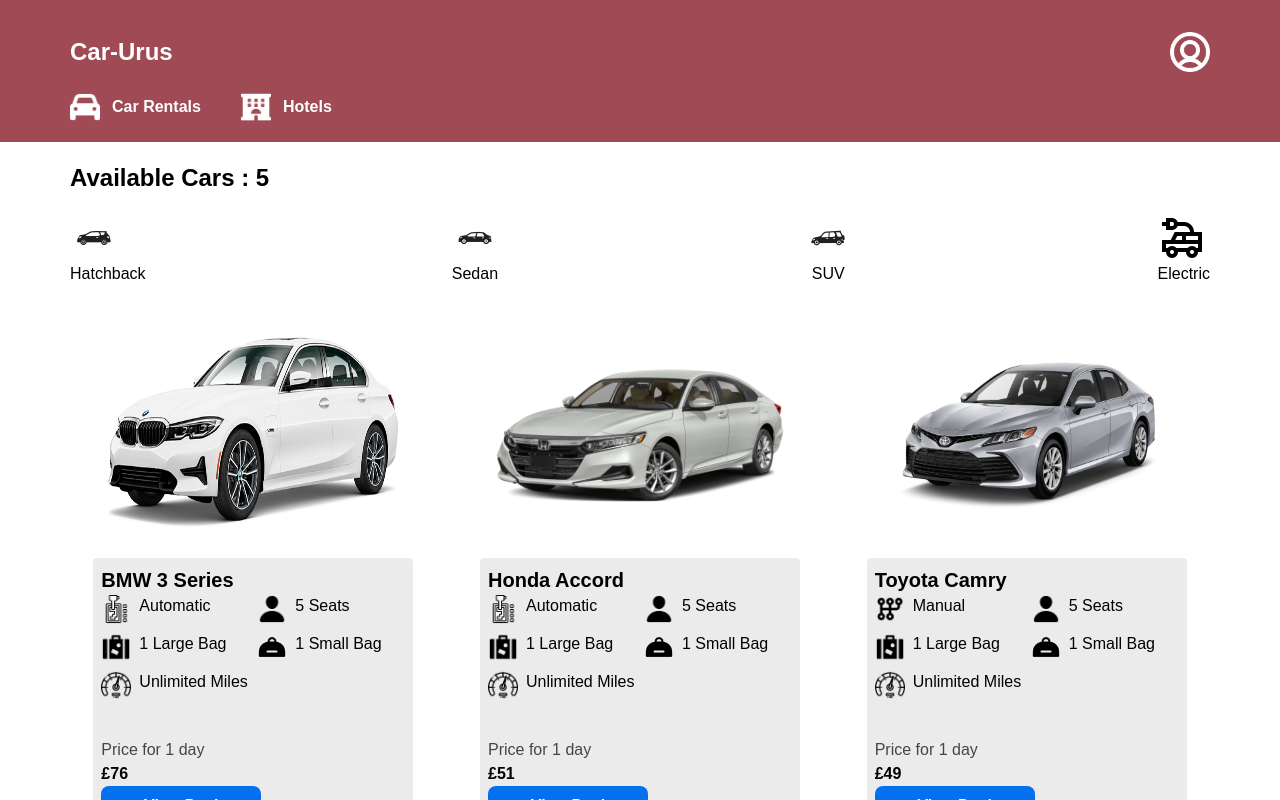
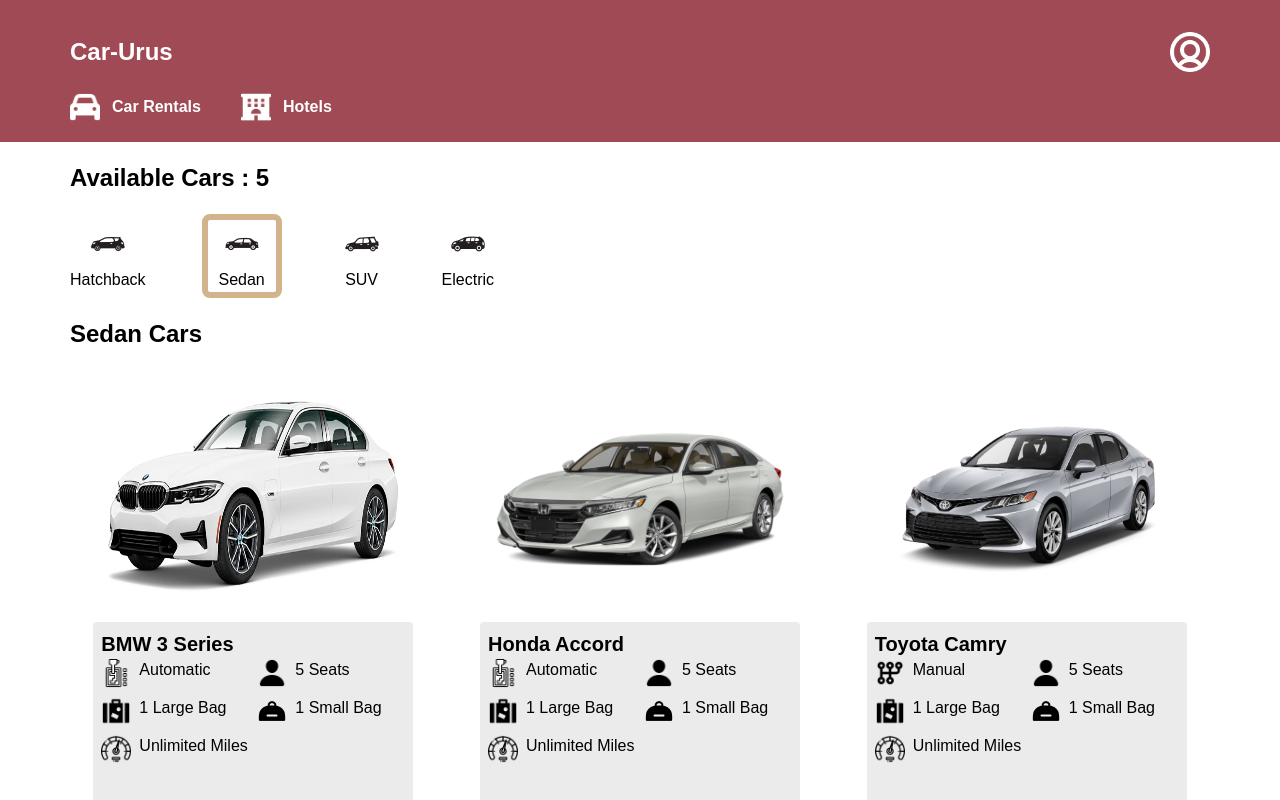
Before and after one commit to MarcioLopes451/car-urus, a React (Vite) app: page /car-urus/cars in a window 1280 px wide. Both pictures are taken after a click on the button "Sedan". Shown: the top 800 px of the page. Built offline with nearby package versions, Linux system fonts and the light colour scheme.

Commit message:
add:desktop screen updated

```diff
--- a/src/components/Footer/Footer.jsx
+++ b/src/components/Footer/Footer.jsx
@@ -11,7 +11,7 @@
       <div className="px-[40px] pt-8 text-center">
         <h2 className="font-bold text-2xl">Car-Urus</h2>
         <div className="flex items-center justify-between px-[40px] mt-5 md:justify-center md:gap-5">
-          <Link to="/">
+          <Link to="/car-urus/">
             <h3 className="font-semibold text-base flex gap-3 items-center">
               {" "}
               <img src={Car} className="w-[30px] h-[30px]" /> Car Rentals
--- a/src/components/FrequentQuestions/FrequentQuestions.jsx
+++ b/src/components/FrequentQuestions/FrequentQuestions.jsx
@@ -26,7 +26,11 @@
               </p>
               <img src={RightArrow} className="w-[20px]" />
             </div>
-            {open == question.id && <p>{question.answer}</p>}
+            {open == question.id && (
+              <p className="border border-black rounded-lg p-2 w-full my-3">
+                {question.answer}
+              </p>
+            )}
           </div>
         ))}
       </div>
--- a/src/components/Navbar/Navbar.jsx
+++ b/src/components/Navbar/Navbar.jsx
@@ -27,7 +27,7 @@
         <div className="w-full h-[1px] bg-white opacity-50 absolute top-36"></div>
       </div>
       <div className="mt-10 px-[40px] md:px-[60px] lg:px-[70px]">
-        <h1 className="font-bold text-2xl md:w-[300px] lg:w-[400px]">
+        <h1 className="font-bold text-2xl md:w-[300px] lg:w-[400px] text-center md:text-start">
           Car-urus: Drive the Experience, Rent the Journey.
         </h1>
       </div>
--- a/src/components/Search/Search.jsx
+++ b/src/components/Search/Search.jsx
@@ -113,7 +113,7 @@
       </div>
       <Link to="/car-urus/cars">
         <button
-          className="bg-[#0370EF] w-full h-10 rounded-lg text-white font-semibold mt-4 md:h-20 md:-mt-[5px]"
+          className="bg-[#0370EF] w-full h-10 rounded-lg text-white font-semibold mt-4 md:h-20 md:mt-[3px] hover:transition ease-in-out hover:opacity-65"
           onClick={updateRent}
           disabled={noDate}
         >
--- a/src/components/TotalPrice/TotalPrice.jsx
+++ b/src/components/TotalPrice/TotalPrice.jsx
@@ -29,7 +29,7 @@
   const isInputsEmpty = !emailRegex.test(email) || !first || !last;
   return (
     <div className="mt-5 mx-[30px] md:mx-[60px] lg:mx-[70px]">
-      <div className="w-full border border-black rounded-lg p-2 pb-5 md:w-[300px] lg:w-[650px]">
+      <div className="w-full border border-black rounded-lg p-2 pb-5 md:w-[300px] lg:w-[450px]">
         <h2 className="font-semibold">Main Driver's Details</h2>
         <div className="mt-3">
           <label className="font-semibold">Email Address:</label>
@@ -69,7 +69,7 @@
         </div>
       </div>
       <div className="mt-5">
-        <div className="border border-black rounded p-2 md:w-[300px] lg:w-[650px]">
+        <div className="border border-black rounded p-2 md:w-[300px] lg:w-[450px]">
           <h2 className="font-semibold">Terms and Conditions</h2>
           <p>
             By clicking 'Book Now', you are confirming that you have downloaded
@@ -79,7 +79,7 @@
         </div>
       </div>
       <div className="mt-5">
-        <div className="border border-black rounded p-2 md:w-[300px] md:float-right md:-mt-[525px] lg:-mt-[970px]">
+        <div className="border border-black rounded p-2 md:w-[300px] md:float-right md:-mt-[525px] lg:-mt-[995px]">
           <h2 className="font-bold">Total Price:</h2>
           <p>Car Hire charge: £{price}</p>
           <p>Insurance: £{insurance} </p>
@@ -91,14 +91,14 @@
           </p>
         </div>
       </div>
-      <div className="mt-5 mx-[30px] md:float-right  md:-mt-[350px] md:mx-0 lg:-mt-[800px]">
+      <div className="mt-5 mx-[30px] md:float-right  md:-mt-[350px] md:mx-0 lg:-mt-[830px]">
         <Link to="/car-urus/order-confirmed">
           <button
-            className="bg-[#0370EF] w-full h-12 rounded-lg text-white font-bold md:w-[300px]"
+            className="bg-[#0370EF] w-full h-12 rounded-lg text-white font-bold md:w-[300px] hover:transition ease-in-out hover:opacity-65"
             onClick={handleContinueToBook}
             disabled={isInputsEmpty}
           >
-            Continue to book
+            Book Now
           </button>
         </Link>
       </div>
--- a/src/pages/Cars/Cars.jsx
+++ b/src/pages/Cars/Cars.jsx
@@ -11,7 +11,7 @@
 import Hatchback from "../../../images/4047299_automobile_car_hatch_hatchback_side_icon.png";
 import Sedan from "../../../images/4047317_auto_automobile_car_sedan_transport_icon.png";
 import SUV from "../../../images/4047334_auto_automobile_automotive_car_suv_icon.png";
-import Electric from "../../../images/4801291_automobile_car_eco_electric_powered_icon.png";
+import Electric from "../../../images/4047337_car_vehicle_transport_van_icon.png";
 
 export default function Cars() {
   const cars = useSelector((state) => state.car.cars);
@@ -20,7 +20,7 @@
   const [selectedType, setSelectedType] = useState("");
 
   const handleFilterByType = (type) => {
-    setSelectedType(type);
+    setSelectedType(selectedType === type ? null : type);
 
     const filteredCars = cars.filter((car) => car.type === type);
     setFilteredCars(filteredCars);
@@ -35,33 +35,72 @@
             Available Cars : {selectedType ? filteredCars.length : cars.length}
           </h2>
           <div className="mt-5">
-            <div className="flex justify-between items-center">
+            <div className="flex justify-between items-center lg:justify-normal lg:gap-14">
               <div className="flex flex-col justify-center items-center">
-                <button onClick={() => handleFilterByType("Hatchback")}>
+                <button
+                  onClick={() => handleFilterByType("Hatchback")}
+                  className={`flex flex-col justify-center items-center ${
+                    selectedType == "Hatchback"
+                      ? "border-[#D2B48C] border-[6px] rounded-lg w-[90px]"
+                      : ""
+                  }`}
+                >
                   <img src={Hatchback} />
                   <p>Hatchback</p>
                 </button>
               </div>
               <div className="flex flex-col justify-center items-center">
-                <button onClick={() => handleFilterByType("Sedan")}>
+                <button
+                  onClick={() => handleFilterByType("Sedan")}
+                  className={`flex flex-col justify-center items-center ${
+                    selectedType === "Sedan"
+                      ? "border-[#D2B48C] border-[6px] rounded-lg w-[80px]"
+                      : ""
+                  }`}
+                >
                   <img src={Sedan} />
                   <p>Sedan</p>
                 </button>
               </div>
               <div className="flex flex-col justify-center items-center">
-                <button onClick={() => handleFilterByType("SUV")}>
+                <button
+                  onClick={() => handleFilterByType("SUV")}
+                  className={`flex flex-col justify-center items-center ${
+                    selectedType === "SUV"
+                      ? "border-[#D2B48C] border-[6px] rounded-lg w-[80px]"
+                      : ""
+                  }`}
+                >
                   <img src={SUV} />
                   <p>SUV</p>
                 </button>
               </div>
               <div className="flex flex-col justify-center items-center">
-                <button onClick={() => handleFilterByType("Electric")}>
+                <button
+                  onClick={() => handleFilterByType("Electric")}
+                  className={`flex flex-col justify-center items-center ${
+                    selectedType === "Electric"
+                      ? "border-[#D2B48C] border-[6px] rounded-lg w-[80px]"
+                      : ""
+                  }`}
+                >
                   <img src={Electric} />
                   <p>Electric</p>
                 </button>
               </div>
             </div>
           </div>
+          <h1 className="font-semibold text-2xl mt-5 text-center md:text-start">
+            {selectedType === "Electric"
+              ? "Electric Cars"
+              : selectedType === "Sedan"
+              ? "Sedan Cars"
+              : selectedType === "Hatchback"
+              ? "Hatchback Cars"
+              : selectedType === "SUV"
+              ? "SUV Cars"
+              : ""}
+          </h1>
           <div className="mt-10 flex flex-col justify-center items-center gap-5 w-full md:gap-20 lg:flex-row lg:gap-5 h-full flex-wrap lg:justify-between">
             {selectedType
               ? filteredCars.map((car) => (
@@ -143,7 +182,7 @@
                         </p>
                         <p className="font-bold">£{car.price.perDay}</p>
                         <Link key={car.id} to={`/car-urus/cars/${car.id}`}>
-                          <button className="bg-[#0370EF] w-40 h-10 rounded-lg text-white font-bold">
+                          <button className="bg-[#0370EF] w-40 h-10 rounded-lg text-white font-bold hover:transition ease-in-out hover:opacity-65">
                             View Deal
                           </button>
                         </Link>
@@ -230,7 +269,7 @@
                         </p>
                         <p className="font-bold">£{car.price.perDay}</p>
                         <Link key={car.id} to={`/car-urus/cars/${car.id}`}>
-                          <button className="bg-[#0370EF] w-40 h-10 rounded-lg text-white font-bold">
+                          <button className="bg-[#0370EF] w-40 h-10 rounded-lg text-white font-bold hover:transition ease-in-out hover:opacity-65">
                             View Deal
                           </button>
                         </Link>
--- a/src/pages/Cars/SelectedCar.jsx
+++ b/src/pages/Cars/SelectedCar.jsx
@@ -112,7 +112,7 @@
 
         <div className="mt-5 mx-[30px] md:mx-[60px] lg:mt-20">
           <h2 className="font-semibold text-2xl">Perks:</h2>
-          <div className="flex justify-between lg:justify-normal lg:gap-80">
+          <div className="flex justify-between lg:justify-normal lg:gap-[100px]">
             <div className="flex flex-col items-start gap-2">
               {productData.extraDetails.perks.map((perk) => (
                 <div key={perk} className="flex gap-2 items-center">
@@ -127,7 +127,7 @@
         <TotalPrice price={productData.price.perDay} cars={productData} />
         <div className="mt-5 mx-[30px] md:mx-[60px]">
           <button
-            className="bg-[#0370EF] w-40 h-10 rounded-lg text-white font-bold"
+            className="bg-[#0370EF] w-40 h-10 rounded-lg text-white font-bold hover:transition ease-in-out hover:opacity-65"
             onClick={openReviews}
           >
             Open Reviews
--- a/src/pages/Home/Home.jsx
+++ b/src/pages/Home/Home.jsx
@@ -83,7 +83,7 @@
                     <p className="opacity-70">Price for 1 day</p>
                     <p className="font-bold">£{car.price.perDay}</p>
                     <Link key={car.id} to={`/car-urus/cars/${car.id}`}>
-                      <button className="bg-[#0370EF] w-40 h-10 rounded-lg text-white font-bold">
+                      <button className="bg-[#0370EF] w-40 h-10 rounded-lg text-white font-bold hover:transition ease-in-out hover:opacity-65">
                         View Deal
                       </button>
                     </Link>
--- a/src/pages/OrderConfirmed/OrderConfirmed.jsx
+++ b/src/pages/OrderConfirmed/OrderConfirmed.jsx
@@ -15,7 +15,7 @@
   return (
     <div>
       <CarNav />
-      <div className="mt-5 mx-[40px] font-Inria-Serif lg:mx-[70px]">
+      <div className="text-center md:text-start mt-5 mx-[40px] font-Inria-Serif lg:mx-[70px]">
         <h2 className="font-bold text-2xl">Confirm Your Order</h2>
         <p>You have selected the following car for rental:</p>
         {cars && (
@@ -28,7 +28,7 @@
               />
             </div>
             <div>
-              <div className="flex justify-between items-center flex-wrap font-semibold">
+              <div className="flex justify-center items-center flex-wrap font-semibold gap-4 md:justify-between">
                 <h3>{cars.carName}</h3>
                 <p>{cars.type}</p>
                 <p>Color: {cars.details.color}</p>
```
Also changed, not shown: images/4047337_car_vehicle_transport_van_icon.png (added).
